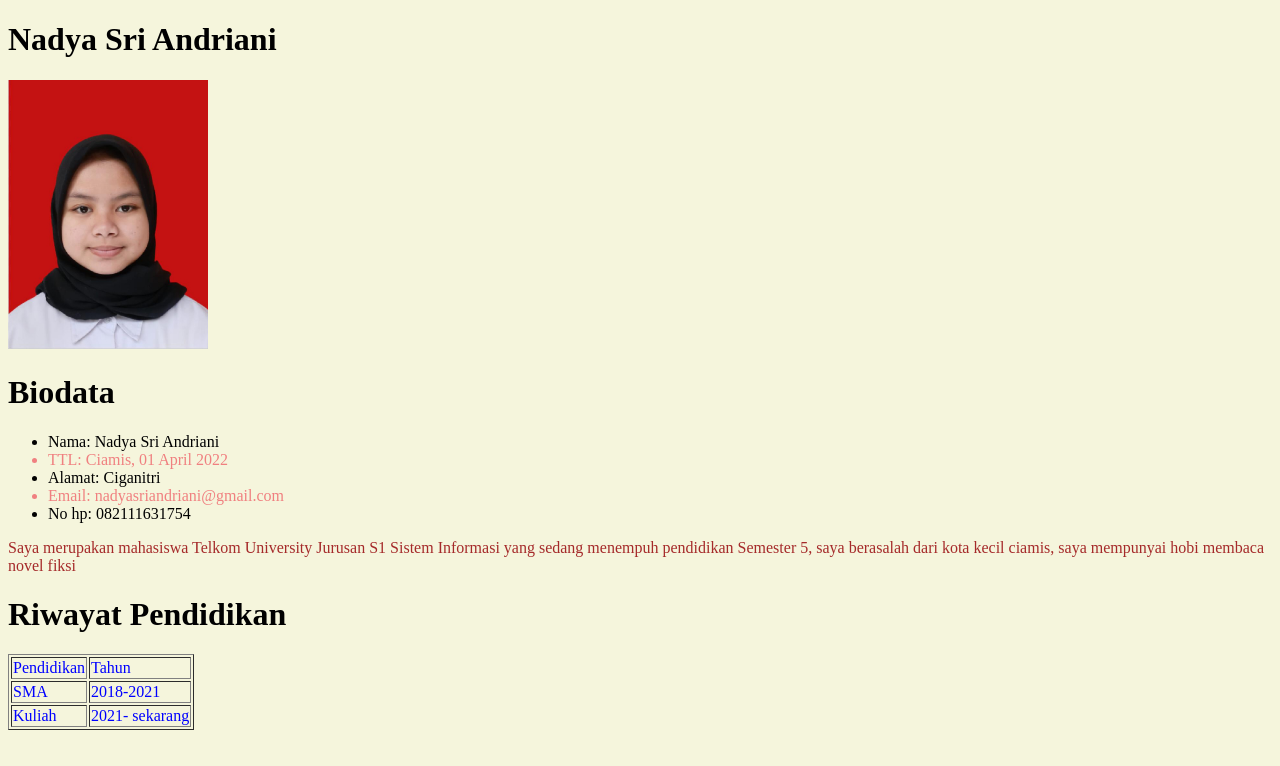
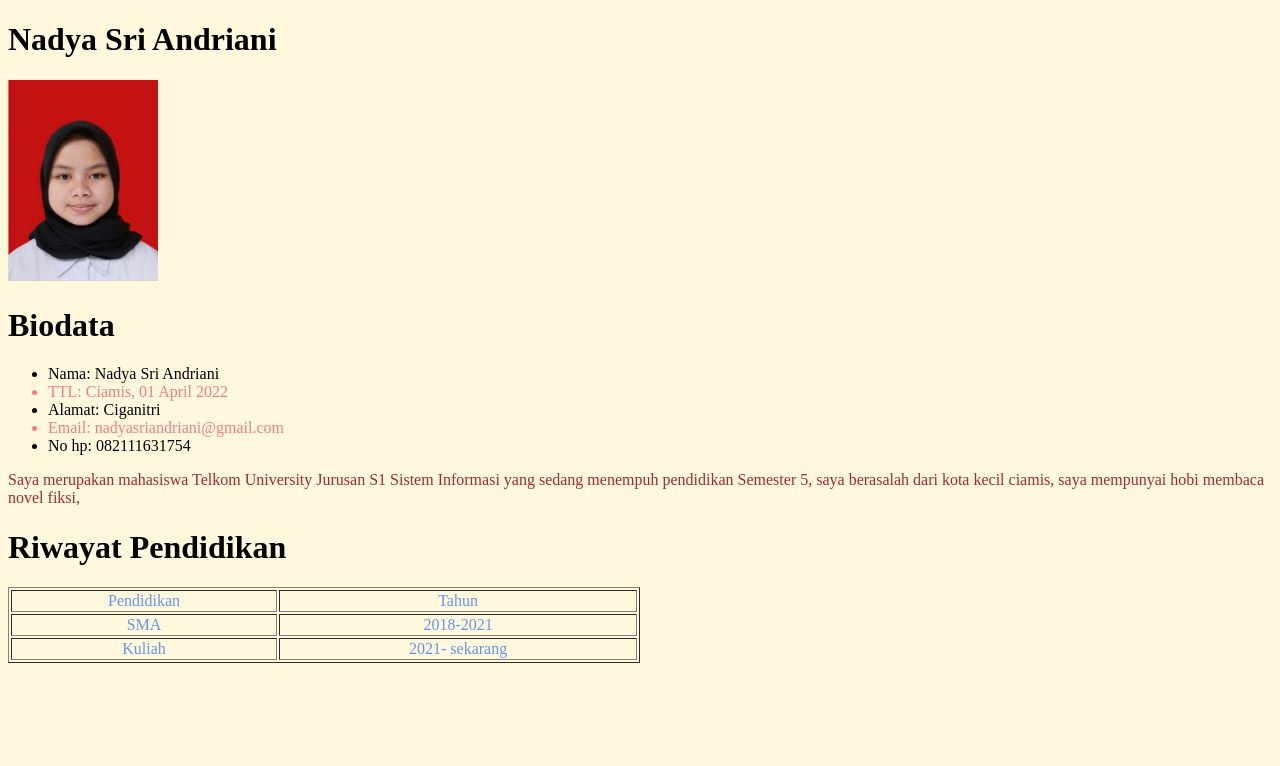
Before and after one commit to nadyasri/wad_project1, a plain HTML site: page index.html in a window 1280 px wide. Drawn offline with Linux system fonts and the light colour scheme.

Commit message:
Update index.html

```diff
--- a/index.html
+++ b/index.html
@@ -3,10 +3,14 @@
 <head>
     <title>CV Online</title>
 </head>
-<body style='background-color:beige' >
+<style>
+    table {width: 50%}
+    td {text-align: center;}
+    body{background-color:cornsilk}
+</style>
     <h1>Nadya Sri Andriani</h1>
 
-    <img src="foto nadya.jpeg" alt=""  width="200" >
+    <img src="foto nadya.jpeg" alt=""  width="150" >
     <h1>Biodata</h1>
     <ul>
         <li>
@@ -25,11 +29,11 @@
             No hp: 082111631754
         </li>
     </ul>
-    <P style=color:brown>
-        Saya merupakan mahasiswa Telkom University Jurusan S1 Sistem Informasi yang sedang menempuh pendidikan Semester 5, saya berasalah dari kota kecil ciamis, saya mempunyai hobi membaca novel fiksi
+    <P style=color:brown; >
+        Saya merupakan mahasiswa Telkom University Jurusan S1 Sistem Informasi yang sedang menempuh pendidikan Semester 5, saya berasalah dari kota kecil ciamis, saya mempunyai hobi membaca novel fiksi,
     </P>
     <h1> Riwayat Pendidikan</h1>
-    <table border="1" style="color: blue;">
+    <table border="1" style="color:cornflowerblue">
         <tr>
             <td>
                 Pendidikan
```
